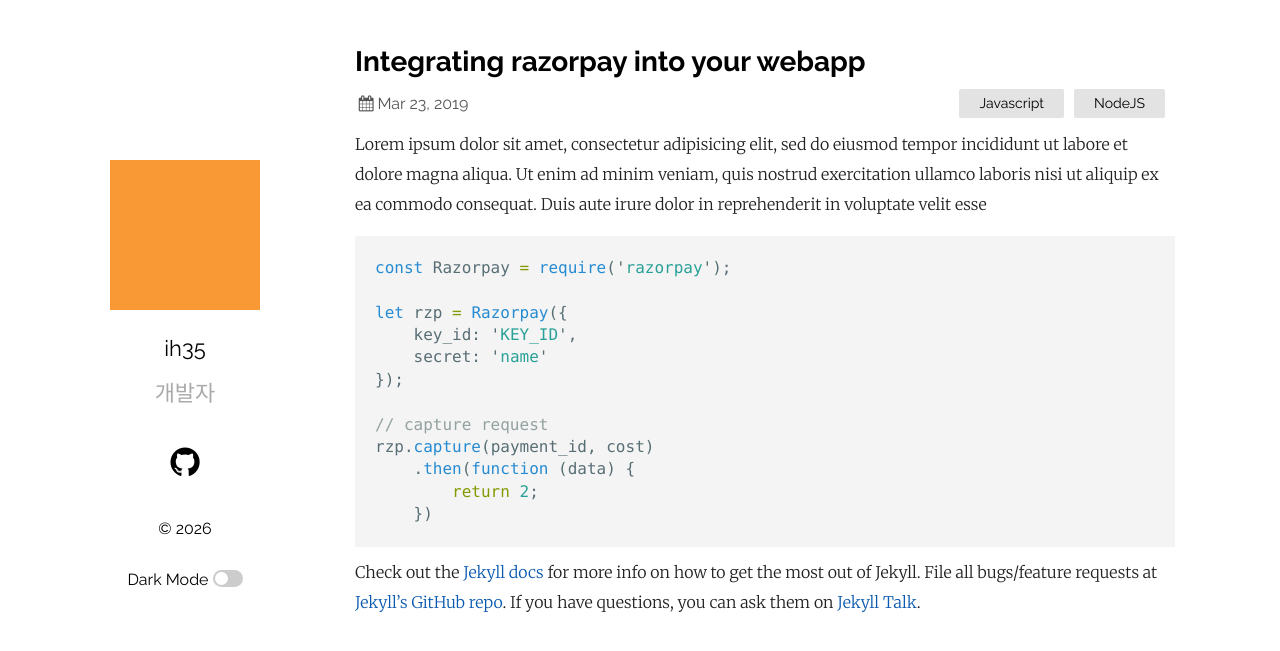
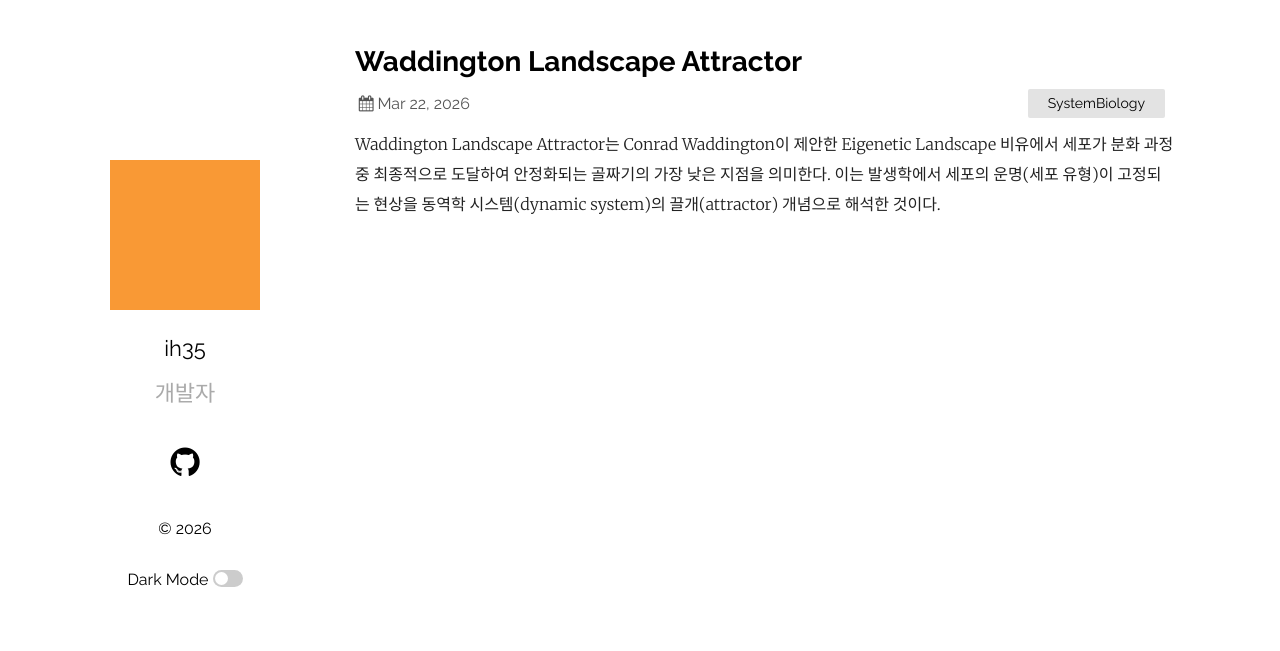
Before and after one commit to ih35/ih35.github.io, a Jekyll site: the page built from _posts/2019-03-23-welcome-to-jekyll.markdown, in a window 1280 px wide. Shown: the top 651 px of the page. Built offline with Jekyll 4.4.1, drawn with Linux system fonts in a browser that asks for light colours.

Commit message:
third committ

````diff
--- a/_posts/2019-03-23-welcome-to-jekyll.markdown
+++ b/_posts/2019-03-23-welcome-to-jekyll.markdown
@@ -1,28 +1,8 @@
 ---
 layout: post
-title:  "Integrating razorpay into your webapp"
-date:   2019-03-23 21:03:36 +0530
-categories: Javascript NodeJS
+title:  "Waddington Landscape Attractor"
+date:   2026-03-22 +0530
+categories: SystemBiology
 ---
-Lorem ipsum dolor sit amet, consectetur adipisicing elit, sed do eiusmod tempor incididunt ut labore et dolore magna aliqua. Ut enim ad minim veniam, quis nostrud exercitation ullamco laboris nisi ut aliquip ex ea commodo consequat. Duis aute irure dolor in reprehenderit in voluptate velit esse
 
-```javascript
-const Razorpay = require('razorpay');
-
-let rzp = Razorpay({
-	key_id: 'KEY_ID',
-	secret: 'name'
-});
-
-// capture request
-rzp.capture(payment_id, cost)
-	.then(function (data) {
-		return 2;
-	})
-```
-
-Check out the [Jekyll docs][jekyll-docs] for more info on how to get the most out of Jekyll. File all bugs/feature requests at [Jekyll’s GitHub repo][jekyll-gh]. If you have questions, you can ask them on [Jekyll Talk][jekyll-talk].
-
-[jekyll-docs]: https://jekyllrb.com/docs/home
-[jekyll-gh]:   https://github.com/jekyll/jekyll
-[jekyll-talk]: https://talk.jekyllrb.com/
+Waddington Landscape Attractor는 Conrad Waddington이 제안한 Eigenetic Landscape 비유에서 세포가 분화 과정 중 최종적으로 도달하여 안정화되는 골짜기의 가장 낮은 지점을 의미한다. 이는 발생학에서 세포의 운명(세포 유형)이 고정되는 현상을 동역학 시스템(dynamic system)의 끌개(attractor) 개념으로 해석한 것이다.
````
